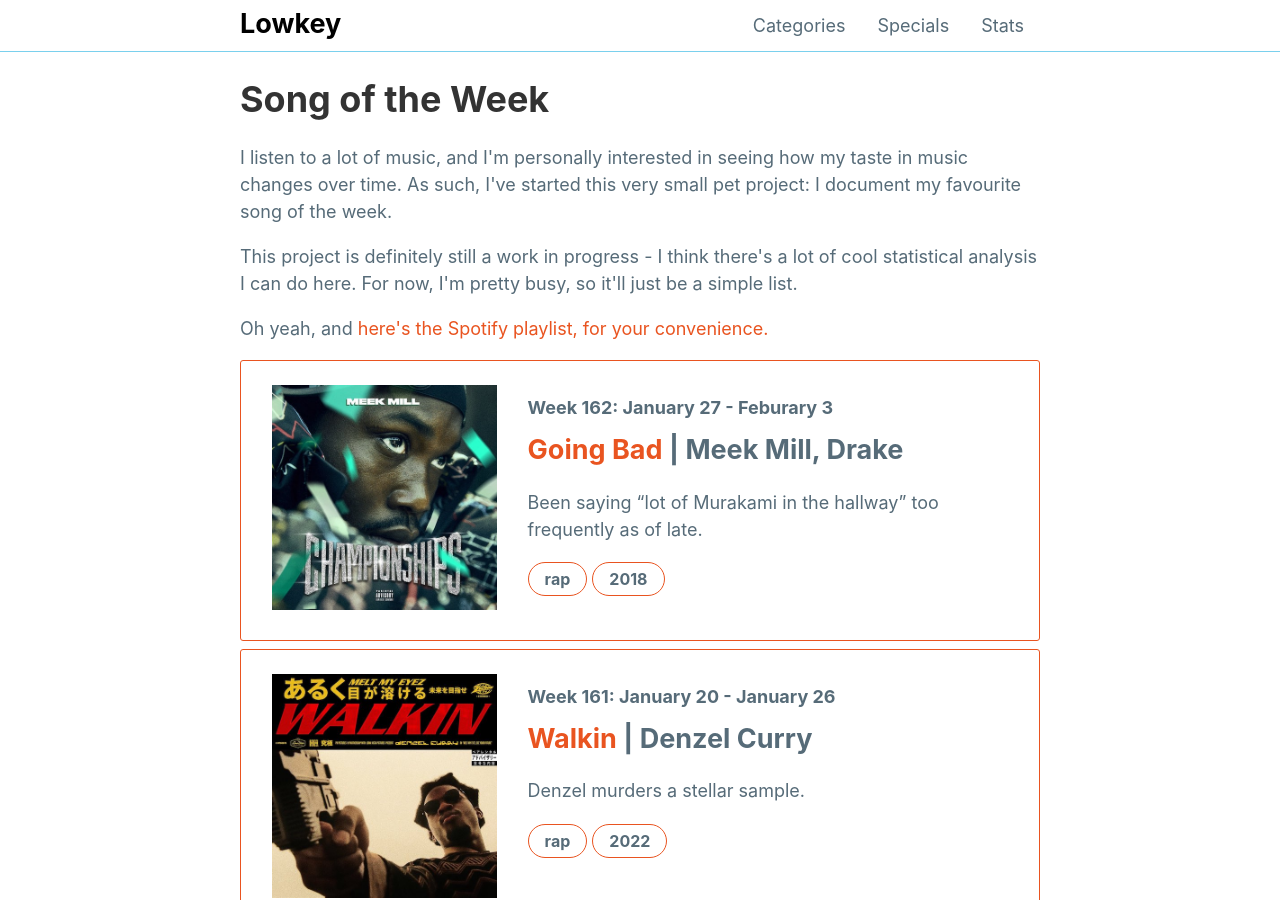
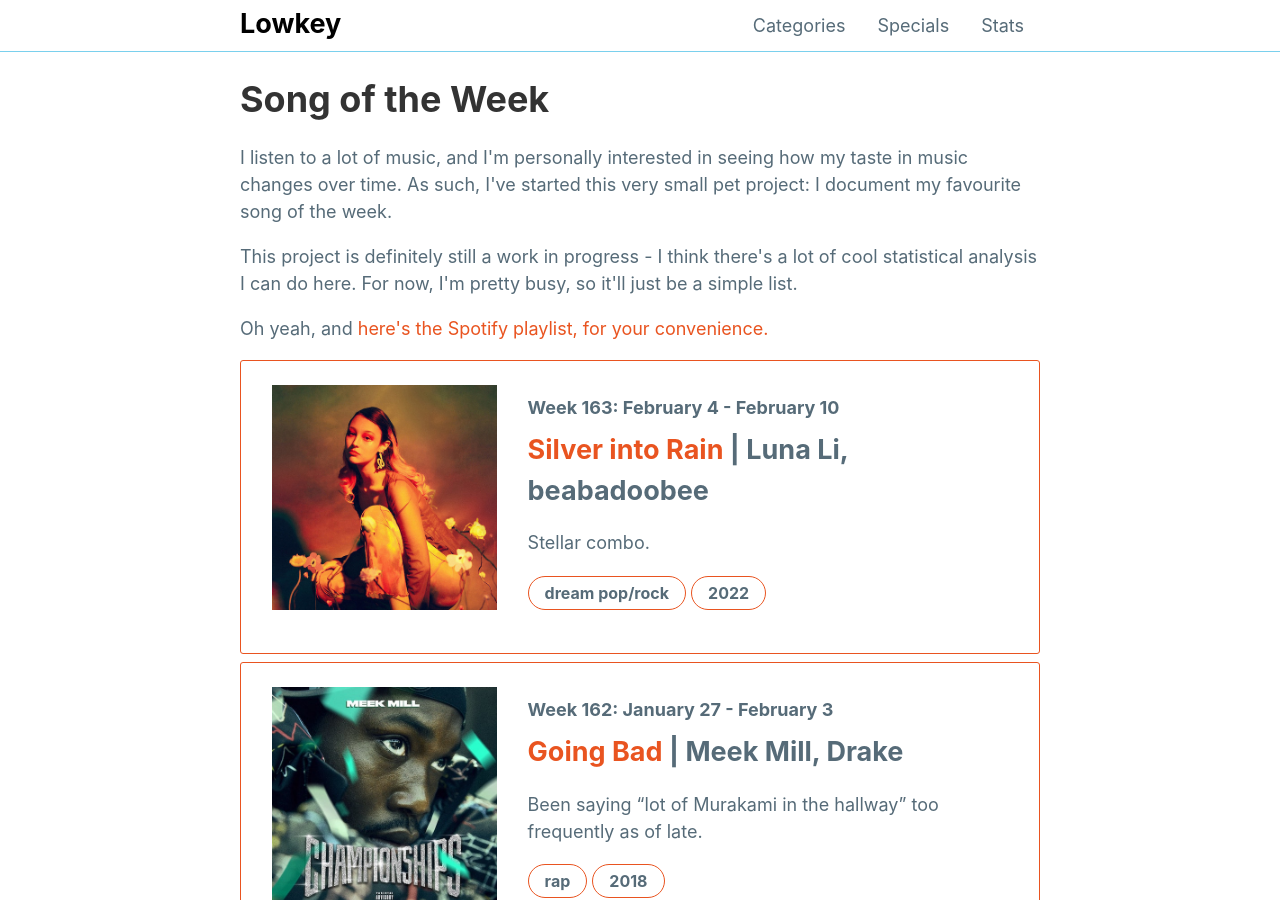
Before and after one commit to mattxwang/lowkey, a Jekyll site: the page built from stats/song-of-the-week.html, in a window 1280 px wide and 900 px high. Built offline with Jekyll 4.4.1, drawn with Linux system fonts in a browser that asks for light colours; comment, search, counter and statistics services are not loaded.

Commit message:
silver into rain

```diff
--- a/_data/sotw.yml
+++ b/_data/sotw.yml
@@ -1609,7 +1609,7 @@ week161:
   blurb: >
     Denzel murders a stellar sample.
 week162:
-  week: "Week 162: January 27 - Feburary 3"
+  week: "Week 162: January 27 - February 3"
   title: "Going Bad"
   artist: "Meek Mill, Drake"
   album: "Championships"
@@ -1618,3 +1618,13 @@ week162:
   year: 2018
   blurb: >
     Been saying "lot of Murakami in the hallway" too frequently as of late.
+week163:
+  week: "Week 163: February 4 - February 10"
+  title: "Silver into Rain"
+  artist: "Luna Li, beabadoobee"
+  album: "Silver Into Rain"
+  album_art: "silver-into-rain.jpeg"
+  genre: "dream pop/rock"
+  year: 2022
+  blurb: >
+    Stellar combo.
```
Also changed, not shown: img/albums/silver-into-rain.jpeg (added).
